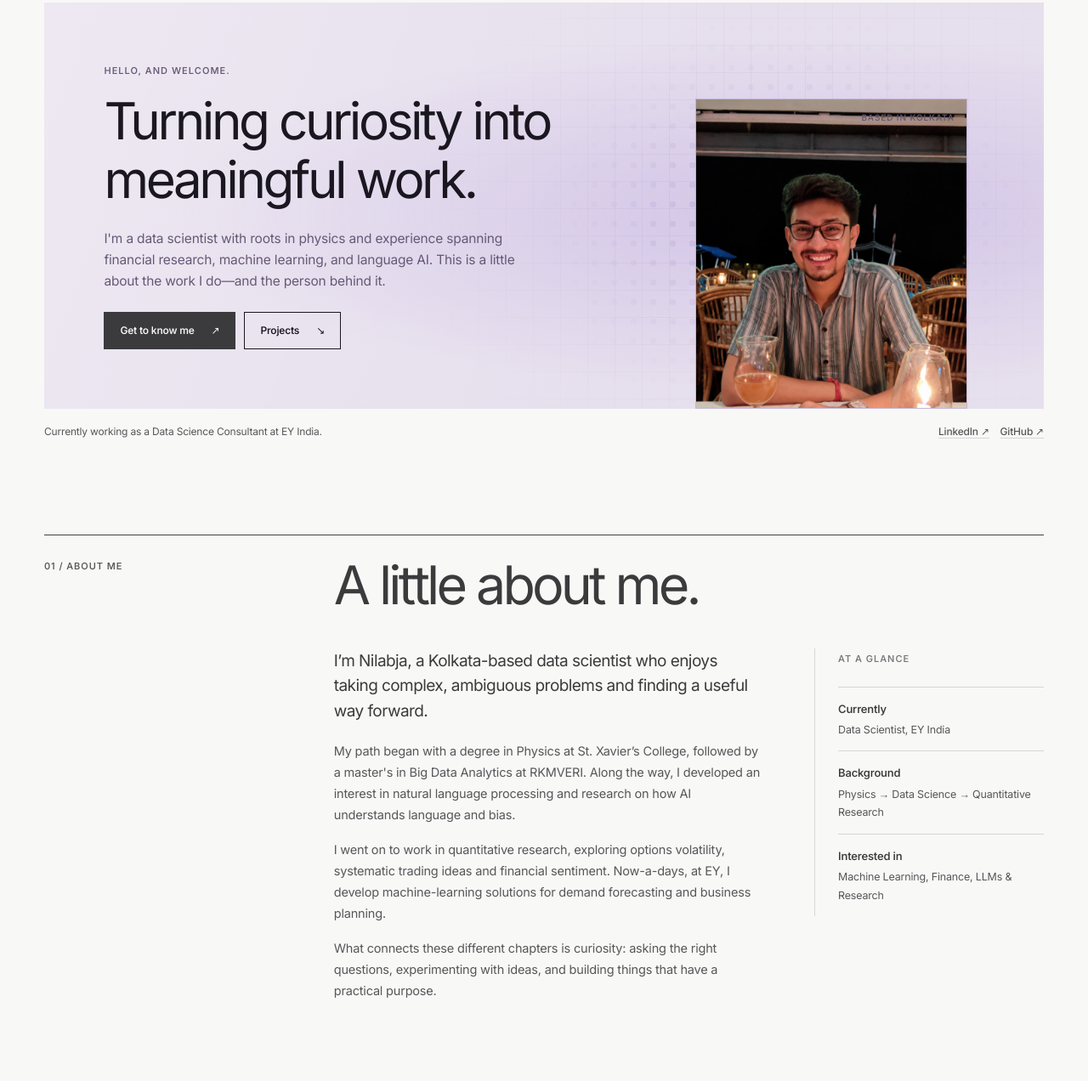
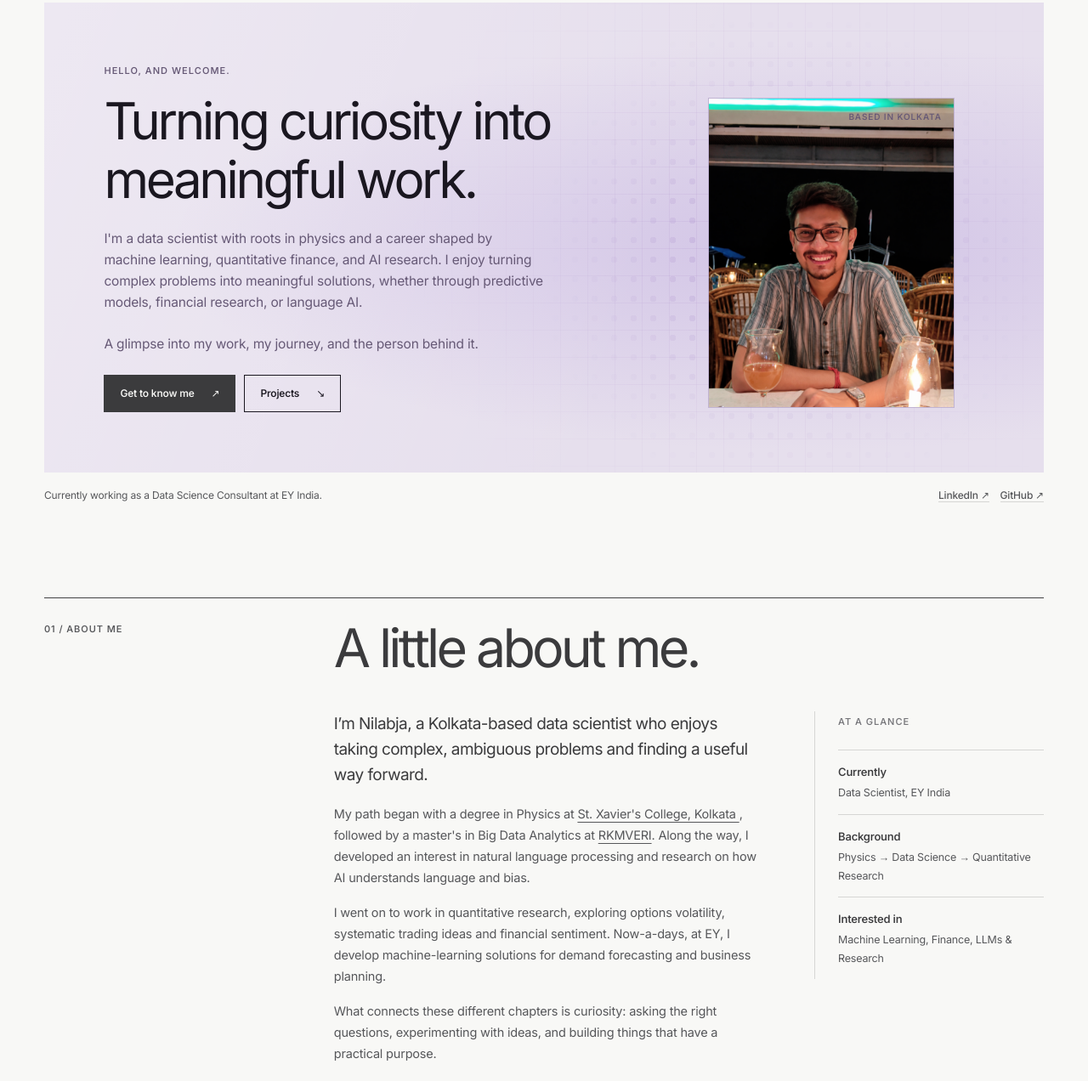
Before and after one commit to ghoshnilabja/ghoshnilabja.github.io, a plain HTML site: page index1.html in a window 1280 px wide. Shown: the part 388-1660 px from the top of the page at 85% size. Drawn offline with Linux system fonts and the light colour scheme.

Commit message:
Add files via upload

```diff
--- a/index1.html
+++ b/index1.html
@@ -204,6 +204,35 @@ footer{display:flex;justify-content:space-between;gap:20px;padding:0 0 33px;colo
 .back-top{position:fixed;bottom:24px;right:24px;z-index:25;width:39px;height:39px;background:var(--panel);border:1px solid var(--line);color:var(--text);font-size:20px;cursor:pointer;opacity:0;transform:translateY(8px);visibility:hidden;transition:opacity .2s,transform .2s,visibility .2s}
 .back-top.visible{opacity:1;transform:none;visibility:visible}
 .js .reveal{opacity:0;transform:translateY(16px);transition:opacity .55s ease,transform .55s ease}.js .reveal.is-visible{opacity:1;transform:none}
+.about-content a {
+    color: inherit;
+    text-decoration: underline;
+    text-decoration-color: #999;
+    text-underline-offset: 4px;
+    transition: text-decoration-color 0.2s ease;
+}
+.about-content a:hover {
+    text-decoration-color: currentColor;
+}
+.portrait-block {
+    display: flex;
+    align-items: center;
+    justify-content: center;
+    height: 100%;
+}
+.portrait-frame {
+    position: relative;
+    width: 290px;
+    max-width: 100%;
+    margin: auto;
+}
+.portrait-frame img {
+    display: block;
+    width: 100%;
+    height: auto;
+    object-fit: cover;
+    object-position: center;
+}
 @media(max-width:1100px){
  .wrap{width:min(100% - 66px,1272px)}.nav-links{gap:14px}.nav-links>a{font-size:11.5px}
  .masthead h1{font-size:clamp(64px,8.1vw,106px)}.hero-visual{min-height:410px}.hero-content{padding:45px}.hero-content h2{font-size:clamp(37px,4.7vw,54px)}
@@ -264,7 +293,7 @@ footer{display:flex;justify-content:space-between;gap:20px;padding:0 0 33px;colo
    <div class="hero-content">
     <span class="overline">Hello, and welcome.</span>
     <h2>Turning curiosity into meaningful work.</h2>
-    <p>I'm a data scientist with roots in physics and experience spanning financial research, machine learning, and language AI. This is a little about the work I do—and the person behind it.</p>
+    <p>I'm a data scientist with roots in physics and a career shaped by machine learning, quantitative finance, and AI research. I enjoy turning complex problems into meaningful solutions, whether through predictive models, financial research, or language AI.</p><p>A glimpse into my work, my journey, and the person behind it.</p>
     <div class="hero-actions"><a class="button" href="#about">Get to know me <span aria-hidden="true">↗</span></a><a class="button ghost" href="#projects">Projects <span aria-hidden="true">↘</span></a></div>
    </div>
    <div class="portrait-block"><div class="portrait-frame"><span class="photo-placeholder" aria-hidden="true">NG</span><img src="profile_photo1_com.png" alt="Portrait of Nilabja Ghosh" onerror="this.style.display='none'"><span class="portrait-label">Based in Kolkata</span></div></div>
@@ -277,7 +306,17 @@ footer{display:flex;justify-content:space-between;gap:20px;padding:0 0 33px;colo
   <div class="section-inner about-grid reveal">
    <div class="about-copy">
     <p class="about-primary">I’m Nilabja, a Kolkata-based data scientist who enjoys taking complex, ambiguous problems and finding a useful way forward.</p>
-    <p>My path began with a degree in Physics at St. Xavier’s College, followed by a master's in Big Data Analytics at RKMVERI. Along the way, I developed an interest in natural language processing and research on how AI understands language and bias.</p>
+    <!-- <p>My path began with a degree in Physics at <a href="https://www.sxccal.edu/" target="_blank" rel="noopener noreferrer"></a>St. Xavier’s College, Kolkata, followed by a master's in Big Data Analytics at RKMVERI. Along the way, I developed an interest in natural language processing and research on how AI understands language and bias.</p> -->
+
+    <p>
+      My path began with a degree in Physics at
+      <a href="https://www.sxccal.edu/" target="_blank" rel="noopener noreferrer">
+        St. Xavier's College, Kolkata
+      </a>,
+      followed by a master's in Big Data Analytics at
+      <a href="https://rkmvu.ac.in/" target="_blank" rel="noopener noreferrer">RKMVERI</a>. Along the way, I developed an interest in natural language processing and research on how AI understands language and bias.
+    </p>
+
     <p>I went on to work in quantitative research, exploring options volatility, systematic trading ideas and financial sentiment. Now-a-days, at EY, I develop machine-learning solutions for demand forecasting and business planning.</p>
     <p>What connects these different chapters is curiosity: asking the right questions, experimenting with ideas, and building things that have a practical purpose.</p>
    </div>
@@ -296,10 +335,10 @@ footer{display:flex;justify-content:space-between;gap:20px;padding:0 0 33px;colo
    <p class="section-intro">My career has taken me from financial markets to enterprise machine learning, with research and experimentation as a constant.</p>
    <div class="experience">
     <article class="role-row reveal"><div class="role-date">May 2025 — Present<span>Kolkata, India</span></div><div><div class="role-topline"><h3>Consultant, Data Scientist</h3><span class="role-badge">Current</span></div><p class="role-company">EY India · Technology Consulting</p><p>Developing large-scale demand forecasting solutions for a global FMCG client using PySpark and Azure Databricks. My work spans category-level modeling, intermittent demand, hierarchical forecasting and collaborating with demand planners to make forecasts useful in practice.</p><p>Contributed to improvements in forecast accuracy and bias across business categories. Received the <strong>Client Extraordinary</strong> award twice.</p><div class="role-tags"><span>PySpark</span><span>XGBoost</span><span>LightGBM</span><span>TimeGPT</span><span>Azure Databricks</span></div></div></article>
-    <article class="role-row reveal"><div class="role-date">Jul 2023 — Apr 2025<span>Kolkata, India</span></div><div><div class="role-topline"><h3>Quantitative Research Executive</h3></div><p class="role-company">Feedsense AI Pvt. Ltd. · Formerly Vista Intelligence</p><p>Researched options pricing and implied volatility using Black–Scholes and Heston models, and designed systematic trading and hedging approaches. I also explored real-time financial news sentiment using Whisper and language models.</p><div class="role-tags"><span>Quantitative Finance</span><span>Python</span><span>Volatility Modeling</span><span>LLMs</span></div></div></article>
+    <article class="role-row reveal"><div class="role-date">Jul 2023 — Apr 2025<span>Kolkata, India</span></div><div><div class="role-topline"><h3>Quantitative Research Executive</h3></div><p class="role-company">Feedsense AI Pvt. Ltd. (formerly Vista Intelligence)</p><p>Researched options pricing and implied volatility using Black–Scholes and Heston models, and designed systematic trading and hedging approaches. I also explored real-time financial news sentiment using Whisper and language models.</p><div class="role-tags"><span>Quantitative Finance</span><span>Python</span><span>Volatility Modeling</span><span>LLMs</span></div></div></article>
    </div>
    <div class="impact-strip reveal" aria-label="Professional highlights">
-    <div><b>2×</b><span>EY Client Extraordinary award recipient</span></div><div><b>5%</b><span>Improvement in forecasting accuracy reported across categories</span></div><div><b>2024</b><span>Published NLP research on stereotypical bias in hate speech</span></div>
+    <div><b>2×</b><span>EY Client Extraordinary award recipient.</span></div><div><b>5%</b><span>Improvement in forecasting accuracy reported across categories.</span></div><div><b>2024</b><span>Published my summer research on identifying stereotypical bias and targeted groups in hate speech.</span></div>
    </div>
   </div>
  </section>
```
